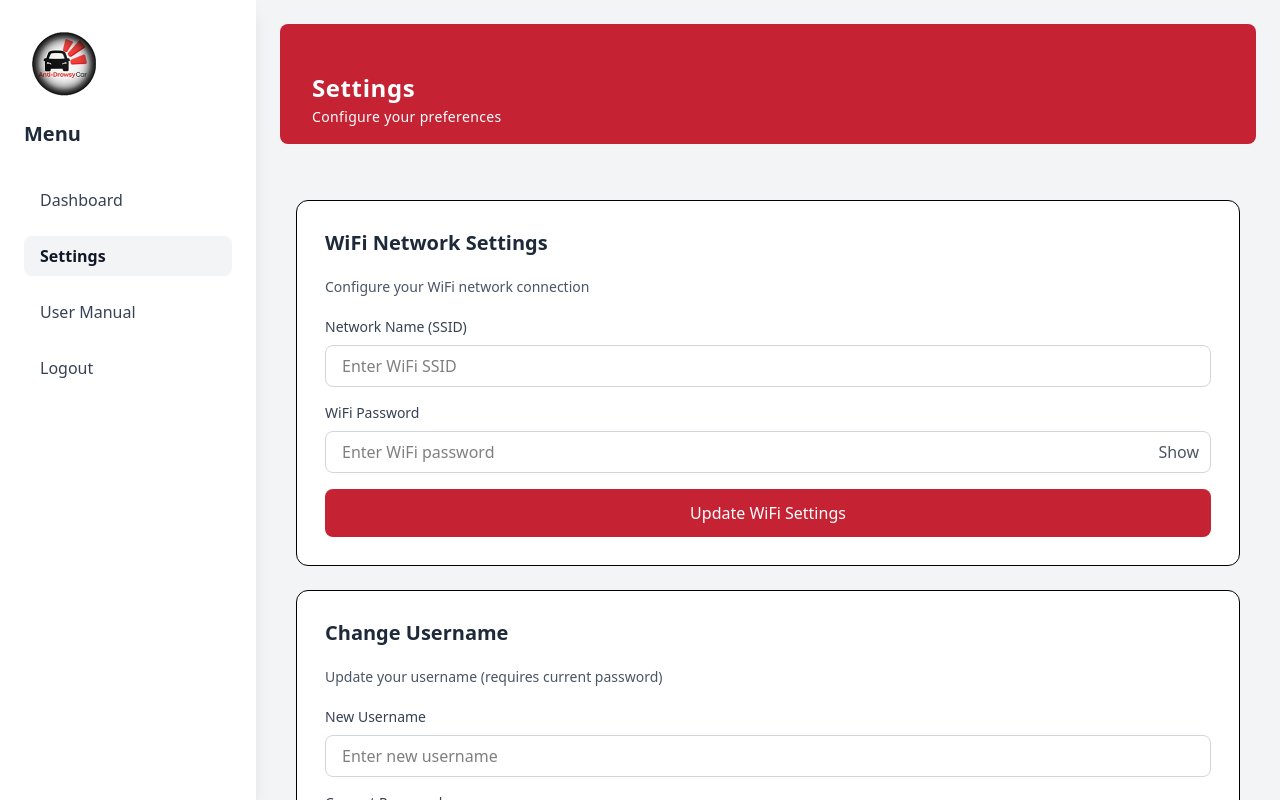
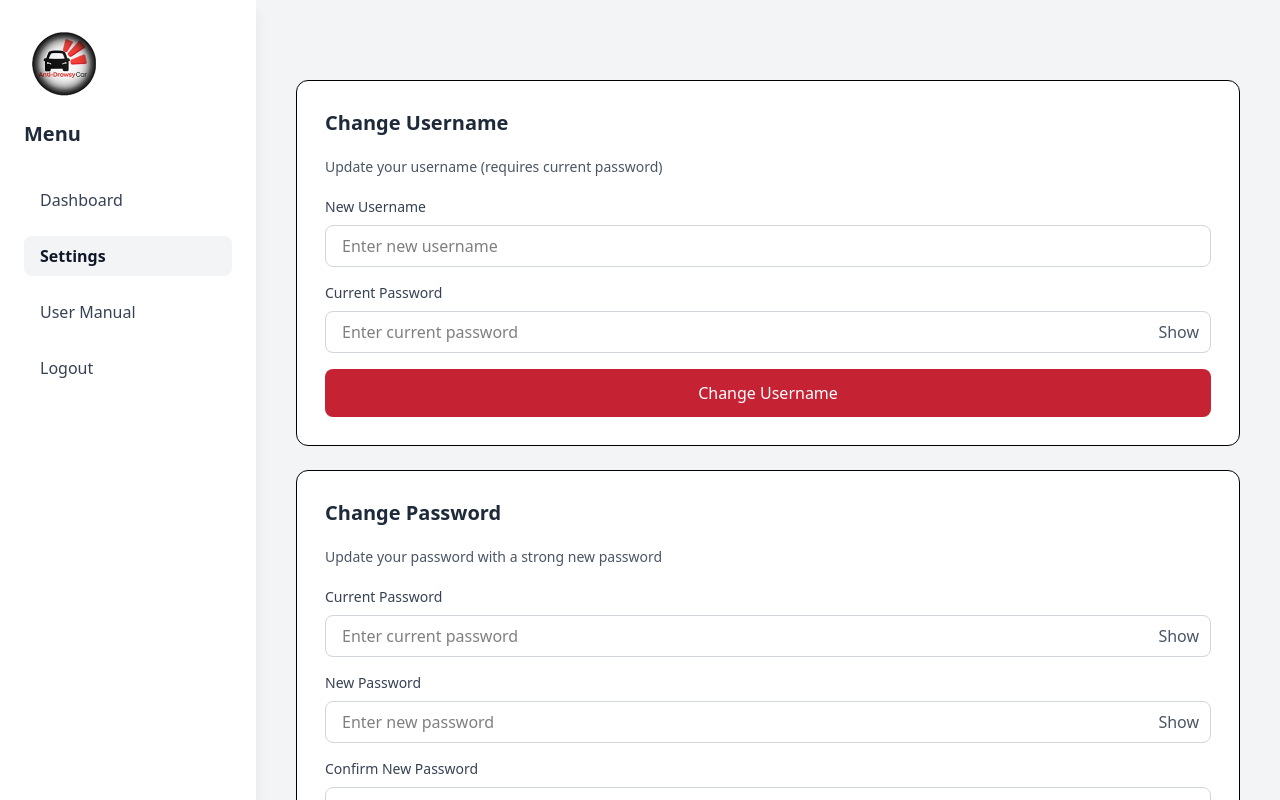
Before and after one commit to JvAzares2004/SoftEng-AntiDrowsy, a React app in the folder Frontend/: page /user/settings in a window 1280 px wide. Shown: the top 800 px of the page. Built offline with nearby package versions, Linux system fonts and the light colour scheme; the HTML template or start-up script is replaced by a standard one.

Commit message:
removed uneccesary features

```diff
--- a/Frontend/src/user/Dashboard.tsx
+++ b/Frontend/src/user/Dashboard.tsx
@@ -6,11 +6,6 @@ import BurgerIcon from '../component/svg/BurgerIcon'
 import PlayIcon from '../component/svg/PlayerIcon'
 import FullscreenIcon from '../component/svg/FullscreenIcon'
 import CameraIcon from '../component/svg/CameraIcon'
-import SystemStatusIcon from '../component/svg/SystemStatusIcon'
-
-import MicroControllerIcon from '../component/svg/MicroControllerIcon'
-import AlertModuleIcon from '../component/svg/AlertModule'
-import PlainCameraIcon from '../component/svg/PlainCameraIcon'
 import { useSidebar } from './MainLayout'
 
 function Dashboard() {
@@ -26,12 +21,6 @@ function Dashboard() {
     const [isCameraActive, setIsCameraActive] = useState(false)
     const [cameraError, setCameraError] = useState<string | null>(null)
     const [isLoading, setIsLoading] = useState(true)
-
-    const systemStatus = [
-        {type:"micro-controller", name:"Micro Controller", status: "Inactive", icon: MicroControllerIcon},
-        {type:"alert-module", name:"Alert Module", status: "Active", icon: AlertModuleIcon},
-        {type:"camera", name:"Camera", status: "Inactive", icon: PlainCameraIcon},
-    ]
 
     // Helper function to get dynamic color based on volume
     const getVolumeColor = (volume: number) => {
@@ -231,9 +220,9 @@ function Dashboard() {
                                         color: volumeColor
                                     } as React.CSSProperties}
                                 >
-                                    {vol.volume <= 25 ? 'Low Risk' :
-                                     vol.volume <= 50 ? 'Medium Risk' :
-                                     vol.volume <= 75 ? 'High Risk' : 'Very High Risk'}
+                                    {vol.volume <= 25 ? 'Low ' :
+                                     vol.volume <= 50 ? 'Medium ' :
+                                     vol.volume <= 75 ? 'High ' : 'Very High '}
                                 </div>
                             </div>
 
@@ -312,38 +301,6 @@ function Dashboard() {
                         )}
                     </div>
                 </div>
-
-                <div className="flex flex-col border rounded-xl p-4 gap-4 bg-white shadow-md">
-                    <div className="flex flex-row gap-2">
-                        <SystemStatusIcon />
-                        <h1 className="text-xl font-bold">System Status</h1>
-                    </div>
-
-                    {/* System Status (Micro Controller, Alert Modules and Camera) */}
-                    {systemStatus.map((stat, index) => {
-                        const Icon = stat.icon;
-
-                        return (
-                            <div key={index} className="flex flex-row items-center px-3 py-1 justify-between">
-                                <div className="flex flex-row gap-6 text-lg">
-                                    <Icon
-                                        className={`
-                                            ${stat.status?.toLowerCase() === "active" ? "text-[#01D901]" : "text-[#C52233]"} w-7 h-7`
-                                        }
-                                    />
-                                    <span>{stat.name}</span>
-                                </div>
-
-                                <span
-                                    className={
-                                        `${stat.status?.toLowerCase() === "active" ? "text-[#01D901]" : "text-[#C52233]"}`
-                                    }
-                                >
-                                    {stat.status}</span>
-                            </div>
-                        )
-                    })}
-                </div>
             </div>
         </div>
     )
--- a/Frontend/src/user/Settings.tsx
+++ b/Frontend/src/user/Settings.tsx
@@ -212,82 +212,14 @@ function Settings() {
 
   return (
     <div>
-      <div className={`sticky top-0 z-40 bg-[#C52233] px-8 py-4 min-h-30 md:rounded-lg flex justify-between items-end`}>
-        <button
-          onClick={toggleSidebar}
-          className="flex mb-7 ml-0 hover:scale-110 transition-transform cursor-pointer md:hidden"
-        >
-          <BurgerIcon className="text-white"/>
-        </button>
-
-        <div className="text-white inter">
-          <h1 className="tracking-wide text-2xl font-semibold">Settings</h1>
-          <span className="text-sm font-light tracking-wide">Configure your preferences</span>
-        </div>
-      </div>
+      <button
+        onClick={toggleSidebar}
+        className="flex hover:scale-110 transition-transform cursor-pointer md:hidden mb-4"
+      >
+        <BurgerIcon className="text-[#C52233]"/>
+      </button>
 
       <div className="flex flex-col gap-6 mt-10 p-4">
-        {/* WiFi Network Settings */}
-        <div className="flex flex-col border rounded-xl p-7 gap-5 bg-white">
-          <h2 className="text-xl font-semibold text-gray-800">WiFi Network Settings</h2>
-          <p className="text-gray-600 text-sm">Configure your WiFi network connection</p>
-
-          <form onSubmit={handleWifiUpdate} className="flex flex-col gap-4">
-            <div className="flex flex-col gap-2">
-              <label htmlFor="ssid" className="text-sm font-medium text-gray-700">
-                Network Name (SSID)
-              </label>
-              <input
-                type="text"
-                id="ssid"
-                value={wifiSSID}
-                onChange={(e) => setWifiSSID(e.target.value)}
-                placeholder="Enter WiFi SSID"
-                className="px-4 py-2 border border-gray-300 rounded-lg focus:outline-none focus:ring-2 focus:ring-[#C52233] focus:border-transparent"
-                required
-              />
-            </div>
-
-            <div className="flex flex-col gap-2">
-              <label htmlFor="wifi-password" className="text-sm font-medium text-gray-700">
-                WiFi Password
-              </label>
-              <div className="relative">
-                <input
-                  type={showWifiPassword ? "text" : "password"}
-                  id="wifi-password"
-                  value={wifiPassword}
-                  onChange={(e) => {
-                    setWifiPassword(e.target.value)
-                    setWifiPasswordError('')
-                  }}
-                  placeholder="Enter WiFi password"
-                  className="w-full px-4 py-2 border border-gray-300 rounded-lg focus:outline-none focus:ring-2 focus:ring-[#C52233] focus:border-transparent"
-                  required
-                />
-                <button
-                  type="button"
-                  onClick={() => setShowWifiPassword(!showWifiPassword)}
-                  className="absolute right-3 top-1/2 -translate-y-1/2 text-gray-600 hover:text-gray-800"
-                >
-                  {showWifiPassword ? "Hide" : "Show"}
-                </button>
-              </div>
-              {wifiPasswordError && (
-                <p className="text-red-600 text-sm mt-1">{wifiPasswordError}</p>
-              )}
-              {wifiPassword && <PasswordCriteriaList criteria={wifiCriteria} />}
-            </div>
-
-            <button
-              type="submit"
-              className="bg-[#C52233] text-white px-6 py-3 rounded-lg hover:bg-red-700 transition-colors font-medium"
-            >
-              Update WiFi Settings
-            </button>
-          </form>
-        </div>
-
         {/* Change Username */}
         <div className="flex flex-col border rounded-xl p-7 gap-5 bg-white">
           <h2 className="text-xl font-semibold text-gray-800">Change Username</h2>
--- a/Frontend/src/user/UserManual.tsx
+++ b/Frontend/src/user/UserManual.tsx
@@ -89,19 +89,12 @@ function UserManual() {
 
     return (
         <div>
-            <div className={`sticky top-0 z-40 bg-[#C52233] px-8 py-4 min-h-30 md:rounded-lg flex justify-between items-end`}>
-                <button
-                    onClick={toggleSidebar}
-                    className="flex mb-7 ml-0 hover:scale-110 transition-transform cursor-pointer md:hidden"
-                >
-                    <BurgerIcon className="text-white"/>
-                </button>
-
-                <div className="text-white inter">
-                    <h1 className="tracking-wide text-2xl font-semibold">User Manual</h1>
-                    <span className="text-sm font-light tracking-wide">Learn how to use the system</span>
-                </div>
-            </div>
+            <button
+                onClick={toggleSidebar}
+                className="flex hover:scale-110 transition-transform cursor-pointer md:hidden mb-4"
+            >
+                <BurgerIcon className="text-[#C52233]"/>
+            </button>
 
             <div className="flex flex-col gap-6 mt-10 p-4">
                 <div className="bg-white border rounded-xl p-6">
```
